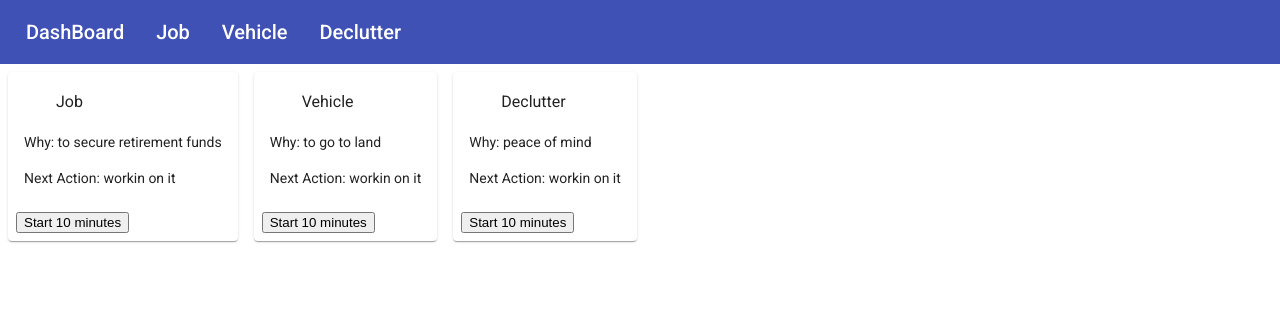
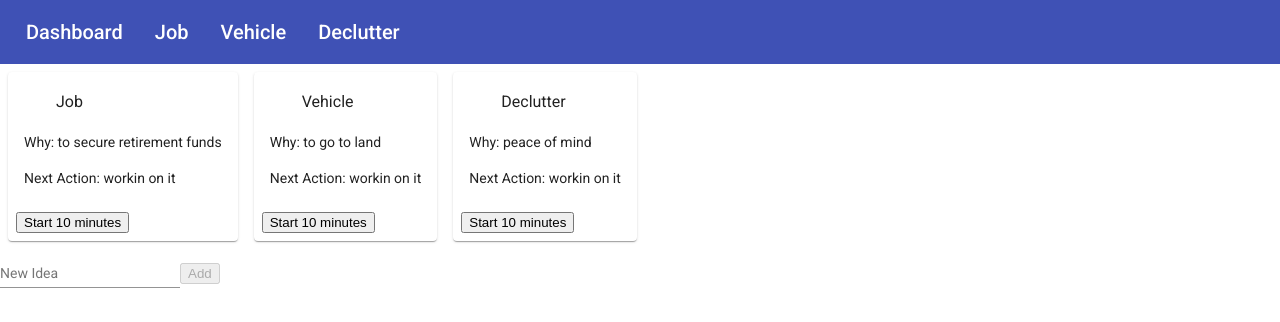
Before and after one commit to zwotawa/life-copilot, an Angular app: page / in a window 1280 px wide. Shown: the top 322 px of the page. Built offline with nearby package versions, Linux system fonts and the light colour scheme.

Commit message:
feat: add inbox capture with localStorage

```diff
--- a/src/app/app.component.html
+++ b/src/app/app.component.html
@@ -1,5 +1,5 @@
 <mat-toolbar class="nav">
-  <a routerLink="/" class="nav-link">DashBoard</a>
+  <a routerLink="/" class="nav-link">Dashboard</a>
   <a routerLink="/job" class="nav-link">Job</a>
   <a routerLink="/vehicle" class="nav-link">Vehicle</a>
   <a routerLink="/declutter" class="nav-link">Declutter</a>
--- a/src/app/app.module.ts
+++ b/src/app/app.module.ts
@@ -11,7 +11,9 @@ import { BrowserAnimationsModule } from '@angular/platform-browser/animations';
 import { MatToolbarModule } from '@angular/material/toolbar';
 import { MatButtonModule } from '@angular/material/button';
 import { GoalCardComponent } from './shared/goal-card/goal-card.component';
-import {MatCardModule} from '@angular/material/card';
+import { MatCardModule } from '@angular/material/card';
+import { MatInputModule } from '@angular/material/input';
+import { ListItemComponent } from './shared/list-item/list-item.component';
 
 @NgModule({
   declarations: [
@@ -20,7 +22,8 @@ import {MatCardModule} from '@angular/material/card';
     JobComponent,
     VehicleComponent,
     DeclutterComponent,
-    GoalCardComponent
+    GoalCardComponent,
+    ListItemComponent
   ],
   imports: [
     BrowserModule,
@@ -28,8 +31,8 @@ import {MatCardModule} from '@angular/material/card';
     BrowserAnimationsModule,
     MatToolbarModule,
     MatButtonModule,
-    MatCardModule
-  ],
+    MatCardModule,
+    MatInputModule  ],
   providers: [],
   bootstrap: [AppComponent]
 })
--- /dev/null
+++ b/src/app/core/inbox.model.ts
@@ -0,0 +1,5 @@
+export interface InboxItem {
+    id: string;
+    text: string;
+    createdAt: string;
+}
--- /dev/null
+++ b/src/app/core/inbox.storage.ts
@@ -0,0 +1,19 @@
+import { InboxItem } from "./inbox.model";
+
+
+const KEY = 'lifeCopilot.inbox';
+
+export function loadInbox(): InboxItem[] {
+    try {
+        const raw = localStorage.getItem(KEY);
+        if(!raw) return [];
+        const parsed = JSON.parse(raw) as InboxItem[];
+        return Array.isArray(parsed) ? parsed : [];
+    } catch {
+        return [];
+    }
+}
+
+export function saveInbox(items: InboxItem[]): void {
+    localStorage.setItem(KEY, JSON.stringify(items));
+}
--- a/src/app/pages/dashboard/dashboard.component.html
+++ b/src/app/pages/dashboard/dashboard.component.html
@@ -1,3 +1,20 @@
 <div class="body">
-    <app-goal-card class='dashboard-card' *ngFor="let card of goalCards" [cardData]="card"></app-goal-card>
+    <div class="card-row">
+        <app-goal-card class='dashboard-card' *ngFor="let card of goalCards" [cardData]="card"></app-goal-card>
+    </div>
+
+    <div>
+        <form>
+            <mat-form-field>
+                <mat-label>New Idea</mat-label>
+                <input matInput type="text" placeholder="Learn to sew" (input)="updateNewText($event)">
+            </mat-form-field>
+            <button [disabled]="addDisabled" (click)="addItem()">Add</button>
+        </form>
+    </div>
+
+    <div>
+        <app-list-item *ngFor="let item of items" [itemData]="item"></app-list-item>
+    </div>
+
 </div>
--- a/src/app/pages/dashboard/dashboard.component.scss
+++ b/src/app/pages/dashboard/dashboard.component.scss
@@ -1,4 +1,4 @@
-.body {
+.card-row {
     display: flex;
 }
 
--- a/src/app/pages/dashboard/dashboard.component.ts
+++ b/src/app/pages/dashboard/dashboard.component.ts
@@ -1,4 +1,7 @@
+import { formatDate } from '@angular/common';
 import { Component, OnInit } from '@angular/core';
+import { InboxItem } from 'src/app/core/inbox.model';
+import { loadInbox, saveInbox } from 'src/app/core/inbox.storage';
 
   export interface GoalCard {
     title: string;
@@ -28,11 +31,42 @@ export class DashboardComponent implements OnInit {
     }
   ];
 
-  constructor() { }
+  public items: InboxItem[];
+  public newText :string = '';
+  public addDisabled: boolean = true;
+
+  constructor() {
+    this.items = loadInbox();
+  }
 
   ngOnInit(): void {
   }
 
+  public updateNewText(event: Event): void {
+    this.newText = (event.target as HTMLInputElement).value;
+    this.addDisabledCheck();
+  }
 
+  public addItem(): void {
+    const newId = crypto.randomUUID?.() ?? `${Date.now()}-${Math.random()}`;
+    const item: InboxItem = {
+      id: newId,
+      text: this.newText,
+      createdAt: formatDate(new Date(), 'yyyy-MM-dd HH:mm', 'en')
+    }
+    console.log(item);
+
+    const items: InboxItem[] = [item, ...this.items];
+
+    console.log(items);
+
+    saveInbox(items);
+    this.items = loadInbox();
+  }
+
+  private addDisabledCheck(): void {
+    if( this.newText == '') this.addDisabled = true;
+    else this.addDisabled = false;
+  }
 
 }
--- /dev/null
+++ b/src/app/shared/list-item/list-item.component.html
@@ -0,0 +1,5 @@
+<div class="list-item">
+    <p>{{ itemData?.createdAt }} &NonBreakingSpace;</p>
+    <p>{{ itemData?.text }} &NonBreakingSpace;</p>
+    <button>Done</button>
+</div>
--- /dev/null
+++ b/src/app/shared/list-item/list-item.component.scss
@@ -0,0 +1,3 @@
+.list-item {
+    display: flex;
+}
--- /dev/null
+++ b/src/app/shared/list-item/list-item.component.ts
@@ -0,0 +1,19 @@
+import { Component, OnInit, Input } from '@angular/core';
+import { InboxItem } from 'src/app/core/inbox.model';
+
+@Component({
+  selector: 'app-list-item',
+  templateUrl: './list-item.component.html',
+  styleUrls: ['./list-item.component.scss']
+})
+export class ListItemComponent implements OnInit {
+
+  @Input() itemData?: InboxItem;
+
+
+  constructor() { }
+
+  ngOnInit(): void {
+  }
+
+}
```
Also changed, not shown: 1 other file (tests, documents, lock files or other folders).
